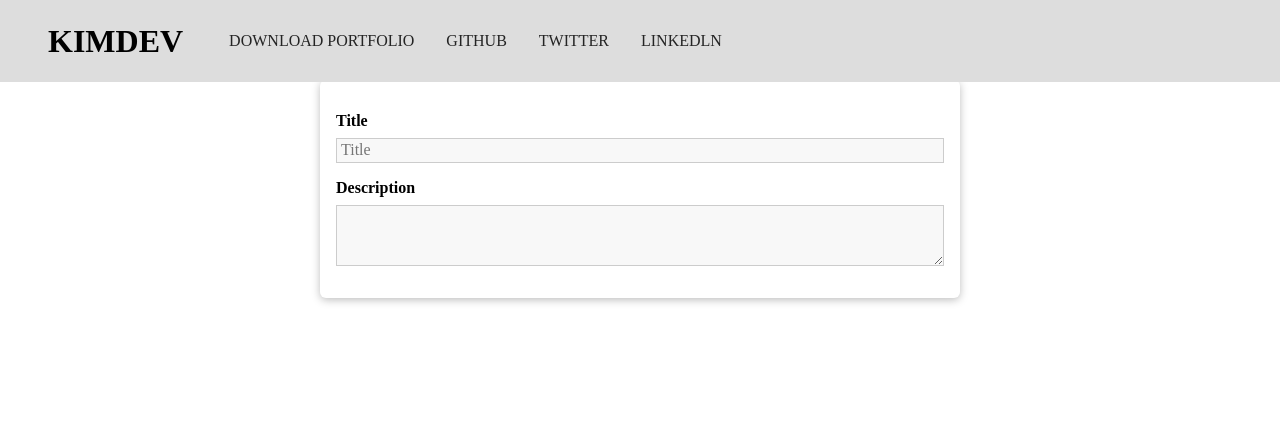
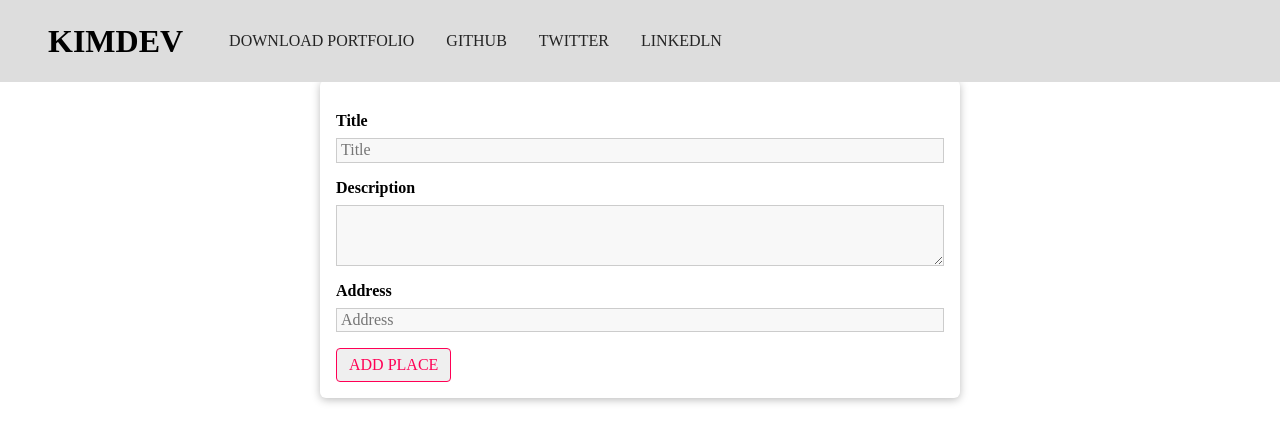
Before and after one commit to KelvinHawks/Portfolio_3, a React (Create React App) app: page /newproject in a window 1280 px wide. Shown: the top 442 px of the page. Built offline with nearby package versions, Linux system fonts and the light colour scheme.

Commit message:
Reducer to capture inputs

```diff
--- a/src/pages/NewProject/NewProject.js
+++ b/src/pages/NewProject/NewProject.js
@@ -1,11 +1,83 @@
-import React from 'react'
+import React, { useCallback, useReducer } from 'react'
 import Input from '../../shared/formElements/Input'
 import './NewProject.css'
+import Button from '../../shared/formElements/Button'
+
+const formReducer = (state, action)=>{
+  switch(action.type){
+    case 'INPUT_CHANGE':
+      let formIsValid = true
+      for(const inputId in action.inputId){
+        if(inputId === action.inputId){
+          formIsValid = formIsValid && action.isValid
+        }else{
+          formIsValid = formIsValid && state.inputs[inputId].isValid
+        }
+        return{
+          ...state,
+          inputs:{
+            ...state.inputs,
+            [action.inputId]:{value:action.value, isValid:action.isValid}
+          },
+          isValid:formIsValid
+        }
+
+      }
+      default:
+        return state
+  }
+
+
+}
 function NewProject() {
+  const[formState, dispatch] = useReducer(formReducer,{
+    inputs:{
+    title:{
+      value:'',
+      isValid:false
+    },
+    description:{
+      value:'',
+      isValid:false
+    }
+  },
+    isValid:false
+  })
+  const inputHandler = useCallback((id,value,isValid)=>{
+    dispatch({type:'INPUT_CHANGE',
+    value:value,
+    isValid:isValid,
+    inputId:id
+  })
+  },[dispatch])
+  const placeSubmitHandler = (e)=>{
+    e.preventDefault()
+    console.log(formState.inputs);
+  }
   return (
-    <form className='place-form'>
-        <Input element='input' id='title' label='Title' type='text' placeholder='Title'/>
-        <Input id='description' label='Description' type='text'/>
+    <form className='place-form' onSubmit={placeSubmitHandler}>
+        <Input
+          id='title'
+          element='input'
+          label='Title'
+          type='text'
+          placeholder='Title'
+          onInput={inputHandler}
+        />
+        <Input
+          id='description'
+          label='Description'
+          onInput={inputHandler}
+        />
+        <Input
+          id='address'
+          element='input'
+          label='Address'
+          type='text'
+          placeholder='Address'
+          onInput={inputHandler}
+        />
+        <Button inverse>ADD PLACE</Button>
     </form>
   )
 }
--- a/src/shared/formElements/Input.js
+++ b/src/shared/formElements/Input.js
@@ -3,8 +3,18 @@ import './Input.css'
 
 function Input(props) {
     const element = props.element === 'input'?
-        <input id={props.id} placeholder={props.placeholder} type={props.type} value={props.value || ''}/> :
-         <textarea id={props.id} rows={props.rows || 3} type={props.type} value={props.value}/>
+        <input
+          id={props.id}
+          placeholder={props.placeholder}
+          type={props.type}
+
+        /> :
+         <textarea
+          id={props.id}
+          rows={props.rows || 3}
+          type={props.type}
+
+        />
   return (
     <div className='form-control'>
         <label htmlFor={props.id}>{props.label}</label>
```
